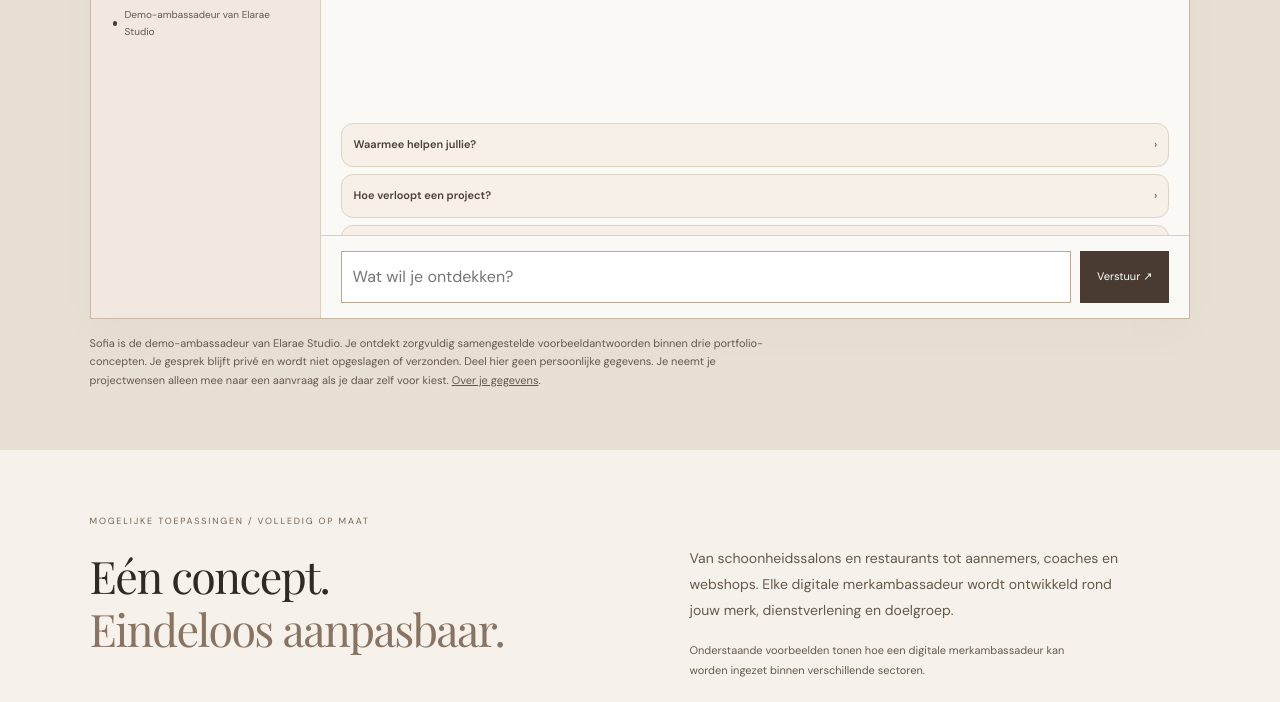
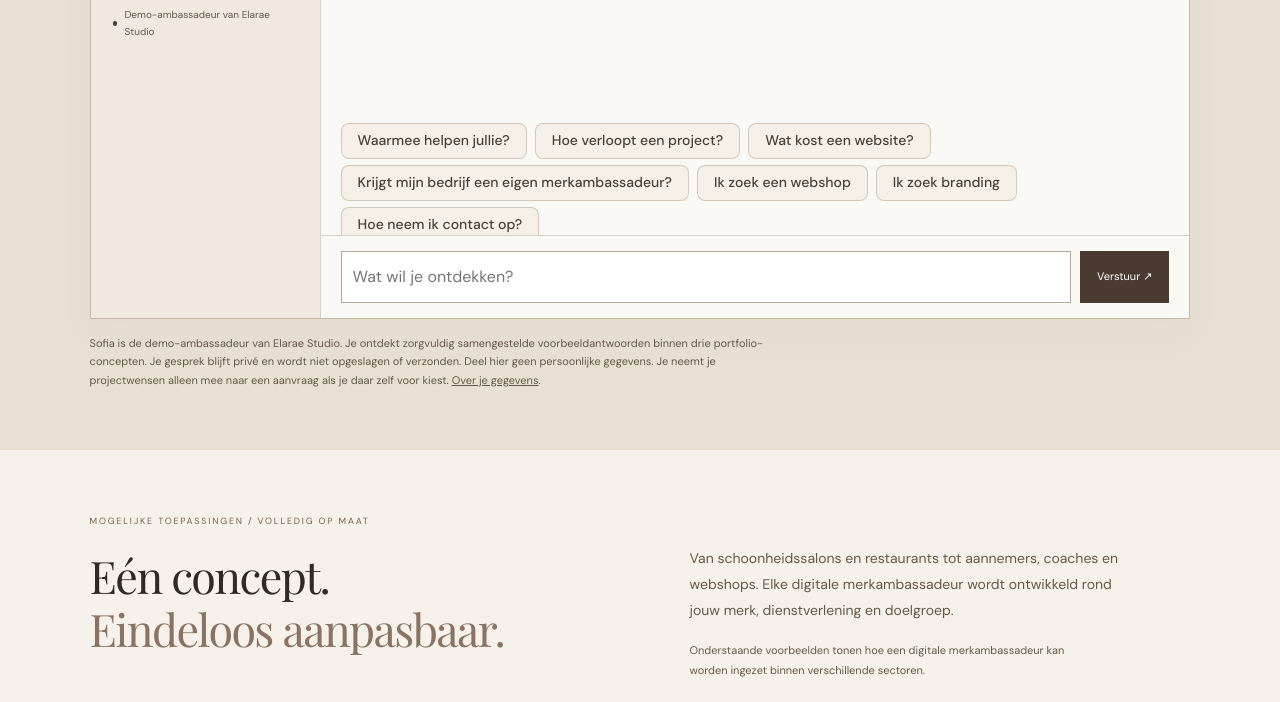
Before and after one commit to Hannan1991/ElaraeStudio, a plain HTML site: page sofia.html in a window 1280 px wide. Shown: the part 1540-2242 px from the top of the page. Drawn offline with Linux system fonts and the light colour scheme.

Commit message:
Publish approved compact Sofia suggestion chips

```diff
--- a/sofia-question-cards.css
+++ b/sofia-question-cards.css
@@ -1,11 +1,10 @@
-/* Suggestions only: preserve the measured original question-zone footprint. */
-.ambassador-page .sf-chips.sf-question-cards{display:grid;grid-template-columns:minmax(0,1fr);align-content:start;gap:7px;overflow-y:auto;overflow-x:hidden;overscroll-behavior:contain;scrollbar-width:thin;scrollbar-color:#ad9581 transparent;box-sizing:border-box}
-.ambassador-page .sf-chips.sf-question-cards>.sf-question-card{display:flex;align-items:center;gap:8px;position:relative;width:100%;min-width:0;min-height:44px;padding:8px 30px 8px 12px;text-align:left;line-height:1.35;background:#F6F0E8;color:#4A4038;font-weight:600;border:1px solid #DED3C7;border-radius:12px;box-shadow:none;text-decoration:none;cursor:pointer;transition:transform .2s ease,box-shadow .2s ease,background .2s ease,border-color .2s ease}
-.ambassador-page .sf-question-card:before{content:none}
-.ambassador-page .sf-question-card:after{content:'\203a';position:absolute;right:11px;opacity:.75}
+/* Preview only: compact suggestions inside the unchanged chat footprint. */
+.ambassador-page .sf-chips.sf-question-cards{display:flex;flex-wrap:wrap;align-items:flex-start;align-content:flex-start;gap:6px 8px;overflow-y:auto;overflow-x:hidden;overscroll-behavior:contain;scrollbar-width:thin;scrollbar-color:#ad9581 transparent;box-sizing:border-box}
+.ambassador-page .sf-chips.sf-question-cards>.sf-question-card{display:inline-flex;flex:0 0 auto;align-items:center;width:fit-content;max-width:100%;min-width:0;min-height:36px;padding:8px 16px;text-align:left;line-height:1.25;font-family:inherit;font-size:14px;font-weight:500;background:#F6F0E8;color:#4A4038;border:1px solid rgba(201,188,174,.75);border-radius:8px;box-shadow:none;text-decoration:none;cursor:pointer;transition:background .2s ease,border-color .2s ease,transform .2s ease}
+.ambassador-page .sf-question-card:before,.ambassador-page .sf-question-card:after{content:none}
 .ambassador-page .sf-question-card:focus-visible{outline:2px solid #9b7755;outline-offset:2px}
-.ambassador-page .sf-chips.sf-question-cards>.sf-more-questions{grid-column:1/-1;min-height:32px;margin:0;padding:4px 0}
-@media(hover:hover) and (pointer:fine){.ambassador-page .sf-chips.sf-question-cards>.sf-question-card:hover{box-shadow:none;background:#FBF8F4;border-color:#C7B8A6}}
-.ambassador-page .sf-chips.sf-question-cards>.sf-question-card:active{transform:scale(.995);box-shadow:none}
-@media(max-width:650px){.ambassador-page .sf-chips.sf-question-cards{grid-template-columns:minmax(0,1fr);gap:4px}.ambassador-page .sf-chips.sf-question-cards>.sf-question-card{min-height:42px;padding:7px 30px 7px 11px}.ambassador-page .sf-chips.sf-question-cards:not(.is-expanded)>.sf-secondary-question{display:none}}
+.ambassador-page .sf-chips.sf-question-cards>.sf-more-questions{flex-basis:100%;width:fit-content;min-height:32px;margin:0;padding:4px 0;justify-content:flex-start}
+@media(hover:hover) and (pointer:fine){.ambassador-page .sf-chips.sf-question-cards>.sf-question-card:hover{background:#FBF8F4;border-color:#C7B8A6}}
+.ambassador-page .sf-chips.sf-question-cards>.sf-question-card:active{transform:scale(.98)}
+@media(max-width:650px){.ambassador-page .sf-chips.sf-question-cards:not(.is-expanded)>.sf-secondary-question{display:none}}
 @media(prefers-reduced-motion:reduce){.ambassador-page .sf-chips.sf-question-cards>.sf-question-card{transition:none;transform:none}}
```
Also changed, not shown: sofia.html (+1 -1 lines).
